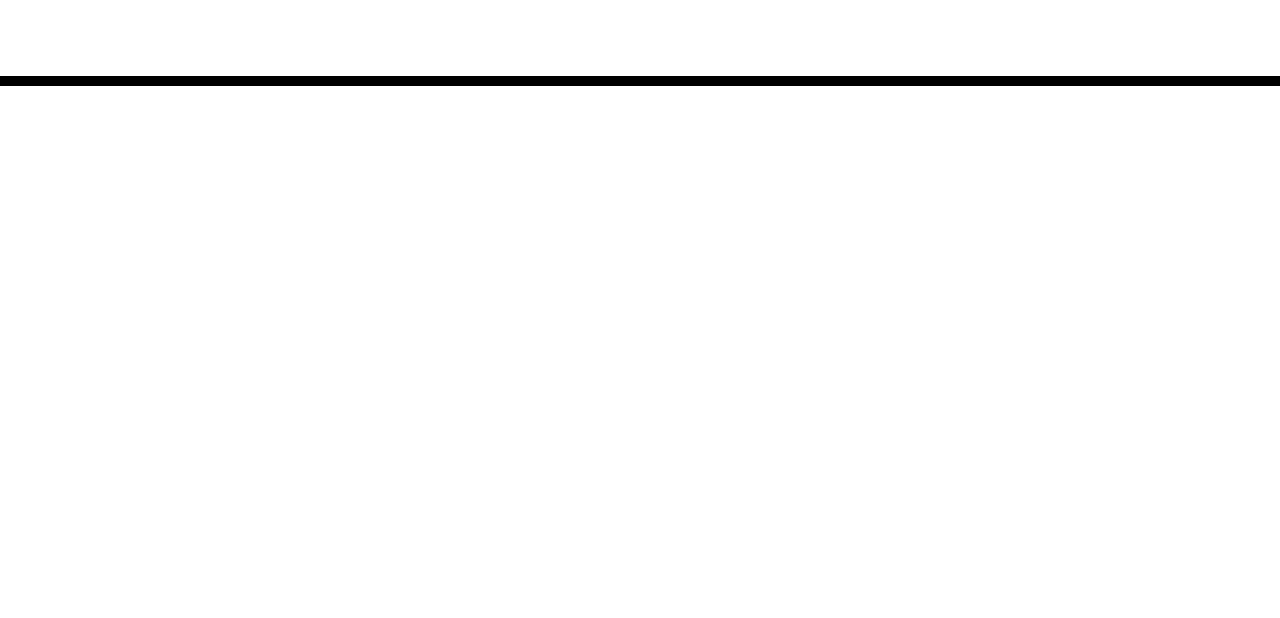
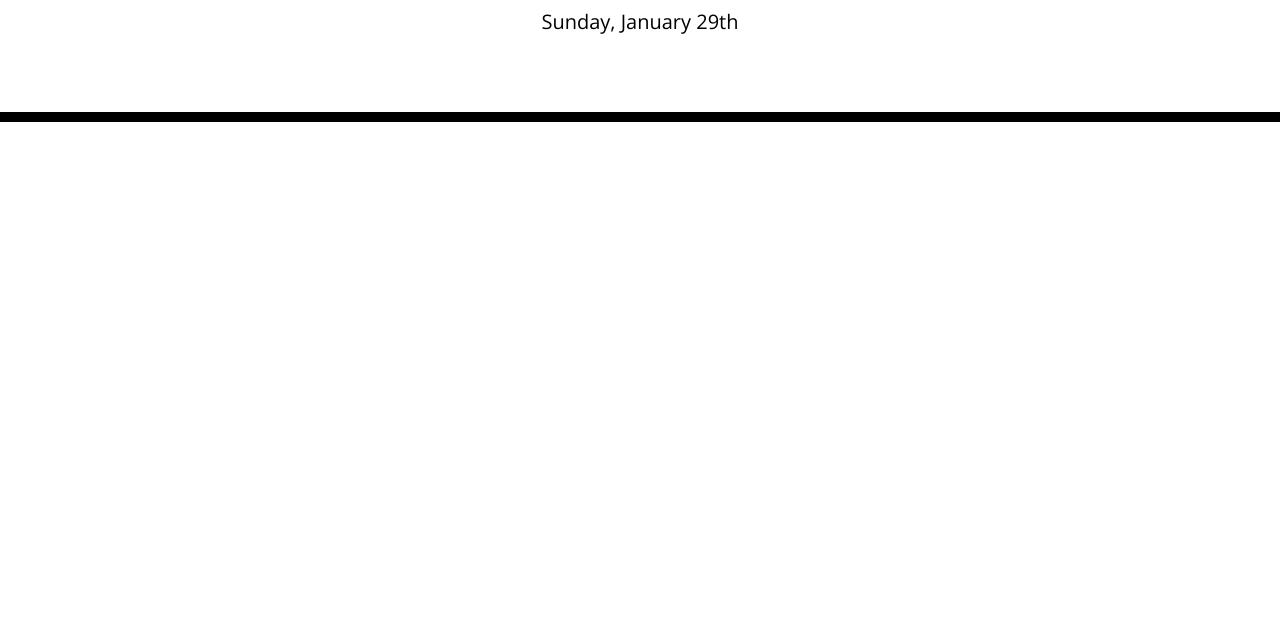
Before and after one commit to Pedrobe9/workd-day-scheduler, a plain HTML site: page index.html in a window 1280 px wide. Shown: the part 182-800 px from the top of the page. Drawn offline with nearby package versions, Linux system fonts and the light colour scheme.

Commit message:
Adding js file with date updated and html added momentjs library

```diff
--- a/index.html
+++ b/index.html
@@ -33,6 +33,6 @@
     </div>
 
     <script src="https://cdnjs.cloudflare.com/ajax/libs/jquery/3.2.1/jquery.min.js"></script>
-    <script src="https://cdnjs.cloudflare.com/ajax/libs/moment.js/2.24.0/moment.min.js"></script>
-  </body>
+    <script src="https://cdnjs.cloudflare.com/ajax/libs/moment.js/2.29.4/moment.min.js"></script>
+  </body><script src="./script.js"></script>
 </html>
--- a/script.js
+++ b/script.js
@@ -0,0 +1,7 @@
+// Reference to DOM elements
+let currentDayEl = $('#currentDay');
+
+
+
+let currentDate = moment().format("dddd, MMMM Do");
+currentDayEl.text(currentDate);
```
